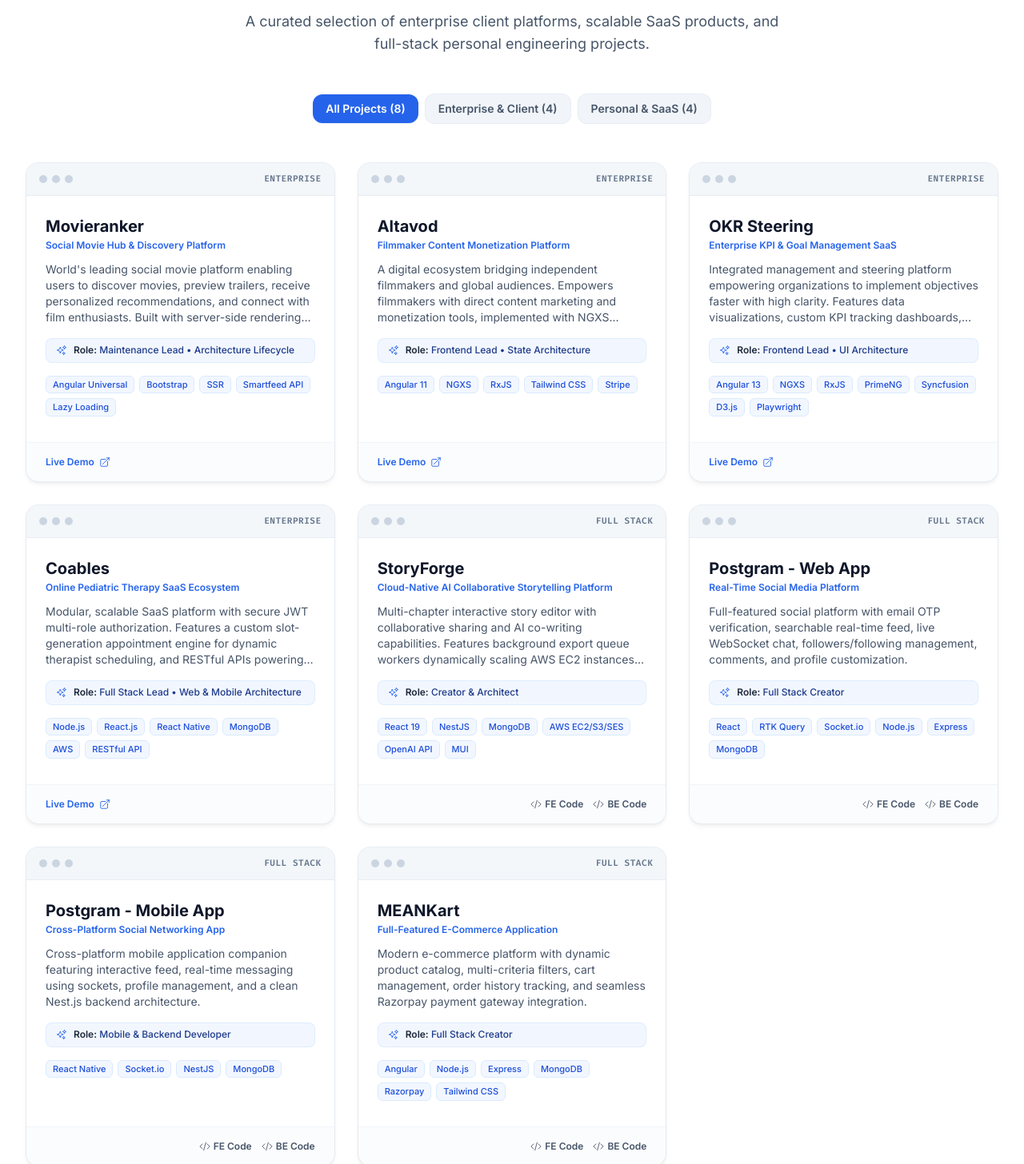
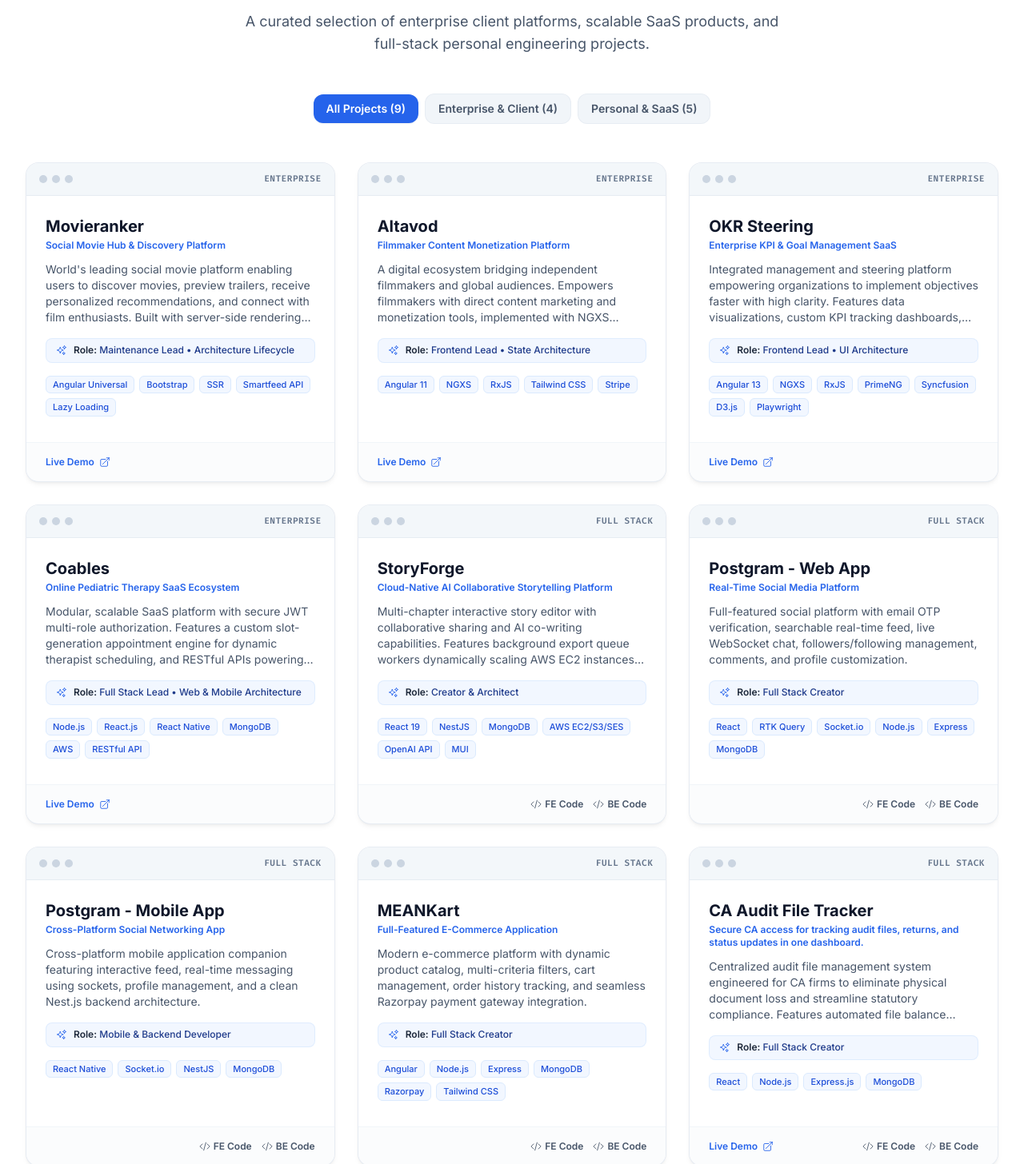
Before and after one commit to ChitraChauhan/my-portfolio, a Next.js app: page / in a window 1280 px wide. Shown: the part 4815-6271 px from the top of the page at 80% size. Built offline with nearby package versions, Linux system fonts and the light colour scheme.

Commit message:
Added new project description

```diff
--- a/src/components/Projects.tsx
+++ b/src/components/Projects.tsx
@@ -115,6 +115,19 @@ const allProjects: IProject[] = [
     tags: ['Angular', 'Node.js', 'Express', 'MongoDB', 'Razorpay', 'Tailwind CSS'],
     FERepo: 'https://github.com/ChitraChauhan/MeanKart',
     BERepo: 'https://github.com/ChitraChauhan/MeanKart-BE',
+  },
+  {
+    id: 9,
+    category: 'personal',
+    title: 'CA Audit File Tracker',
+    subTitle: 'Secure CA access for tracking audit files, returns, and status updates in one dashboard.',
+    description:
+      'Centralized audit file management system engineered for CA firms to eliminate physical document loss and streamline statutory compliance. Features automated file balance calculations, real-time return custody logs, fee & Tally ERP reconciliation, and dynamic multi-criteria deadline tracking.',
+    role: 'Full Stack Creator',
+    tags: ['React', 'Node.js', 'Express.js', 'MongoDB'],
+    FERepo: 'https://github.com/ChitraChauhan/CA-Audit-File-Tracker-FE',
+    BERepo: 'https://github.com/ChitraChauhan/CA-Audit-File-Tracker-BE',
+    demoUrl: 'https://ca-audit-file-tracker.vercel.app/'
   },
 ];
 
```
